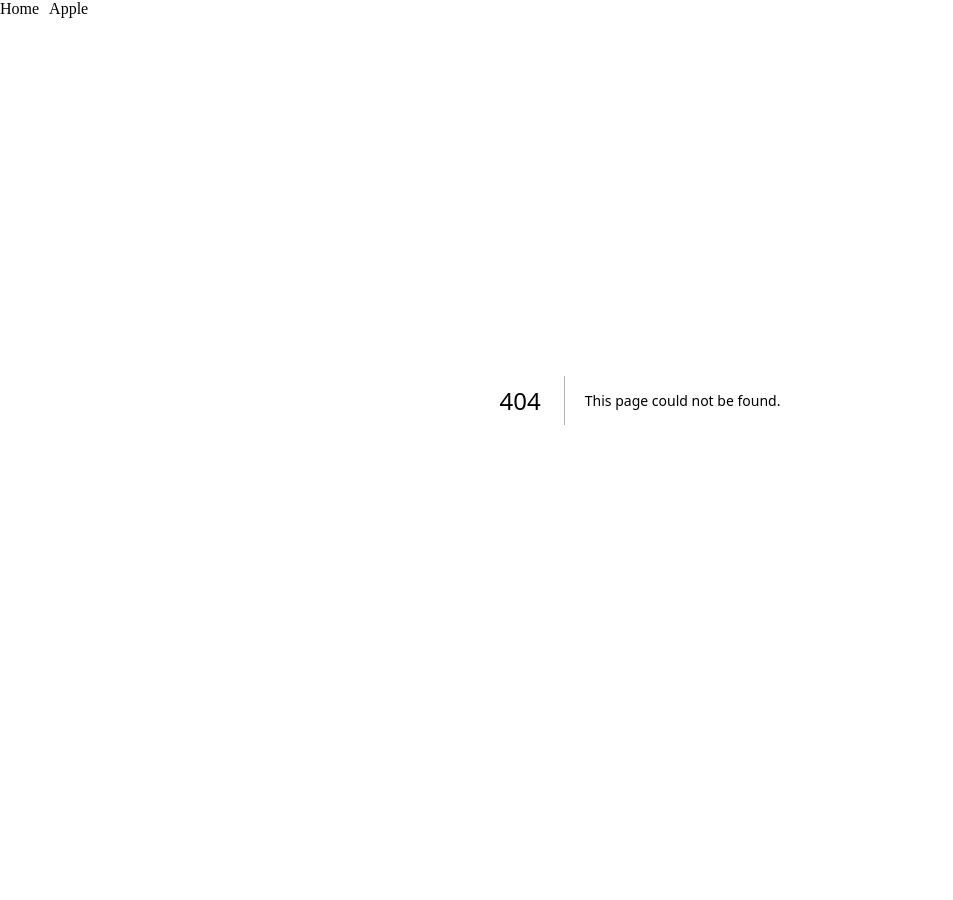
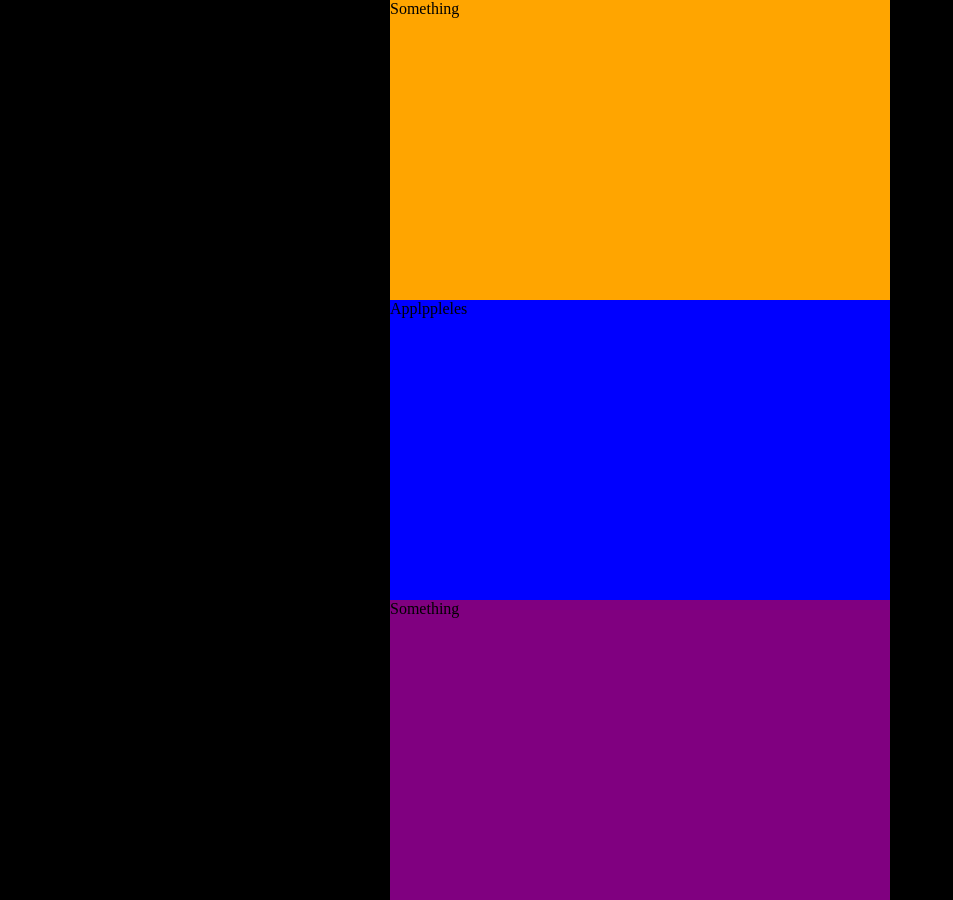
Before and after one commit to joshmurr/component-layout-page-transitions-gsap-nextjs, a Next.js app: page /orange in a window 1280 px wide. Before the commit this address had no page. Shown: the whole page, without its empty margins (0-953 px from the left). Before the commit the page ends 800 px from the top, so only its background shows below. Built offline with nearby package versions, Linux system fonts and the light colour scheme.

Commit message:
renderCounter fix

```diff
--- a/src/components/Transition.tsx
+++ b/src/components/Transition.tsx
@@ -120,7 +120,10 @@ export const Transition = ({ children }: any) => {
     const exit = state.componentStore.get(exitChild.key);
     const entry = state.componentStore.get(children.key);
 
-    if (!exit || !entry) return;
+    if (!exit || !entry) {
+      renderCounter.current++;
+      return;
+    }
 
     /* Page setup:
      * - Hide the incoming entry page.
@@ -136,7 +139,6 @@ export const Transition = ({ children }: any) => {
         /* Do the morphing with a callback */
         animateElements(animateOut);
       });
-
     renderCounter.current++;
   });
 
--- a/src/pages/_app.tsx
+++ b/src/pages/_app.tsx
@@ -20,6 +20,7 @@ export default function App({ Component, pageProps, router }: AppProps) {
       <Nav>
         <Link href="/">Home</Link>
         <Link href="/apple">Apple</Link>
+        <Link href="/orange">Orange</Link>
       </Nav>
       <Transition>
         <Component key={router.asPath} {...pageProps} />
--- /dev/null
+++ b/src/pages/orange.tsx
@@ -0,0 +1,41 @@
+import { Page } from "@/components/Page";
+import { Thing } from "@/components/Thing";
+import {
+  type MorphItems,
+  useTransitionState,
+} from "@/context/TransitionContext";
+import { useLayoutEffect, useRef } from "react";
+
+export default function Orange() {
+  const pageRef = useRef(null);
+  const morphRefs = useRef<MorphItems>(new Map());
+
+  const { dispatch } = useTransitionState();
+
+  useLayoutEffect(() => {
+    if (!pageRef.current || !morphRefs.current) return;
+    dispatch({
+      type: "mount",
+      value: {
+        key: "/orange",
+        page: pageRef.current,
+        morphItems: morphRefs.current,
+      },
+    });
+  }, [dispatch]);
+
+  return (
+    <Page ref={pageRef}>
+      <Thing color="orange">Something</Thing>
+      <Thing
+        ref={(ref) => {
+          morphRefs.current.set("morph-blue", ref!);
+        }}
+        color="blue"
+      >
+        Applppleles
+      </Thing>
+      <Thing color="purple">Something</Thing>
+    </Page>
+  );
+}
```
Also changed, not shown: next.config.mjs (+9 -0 lines).
